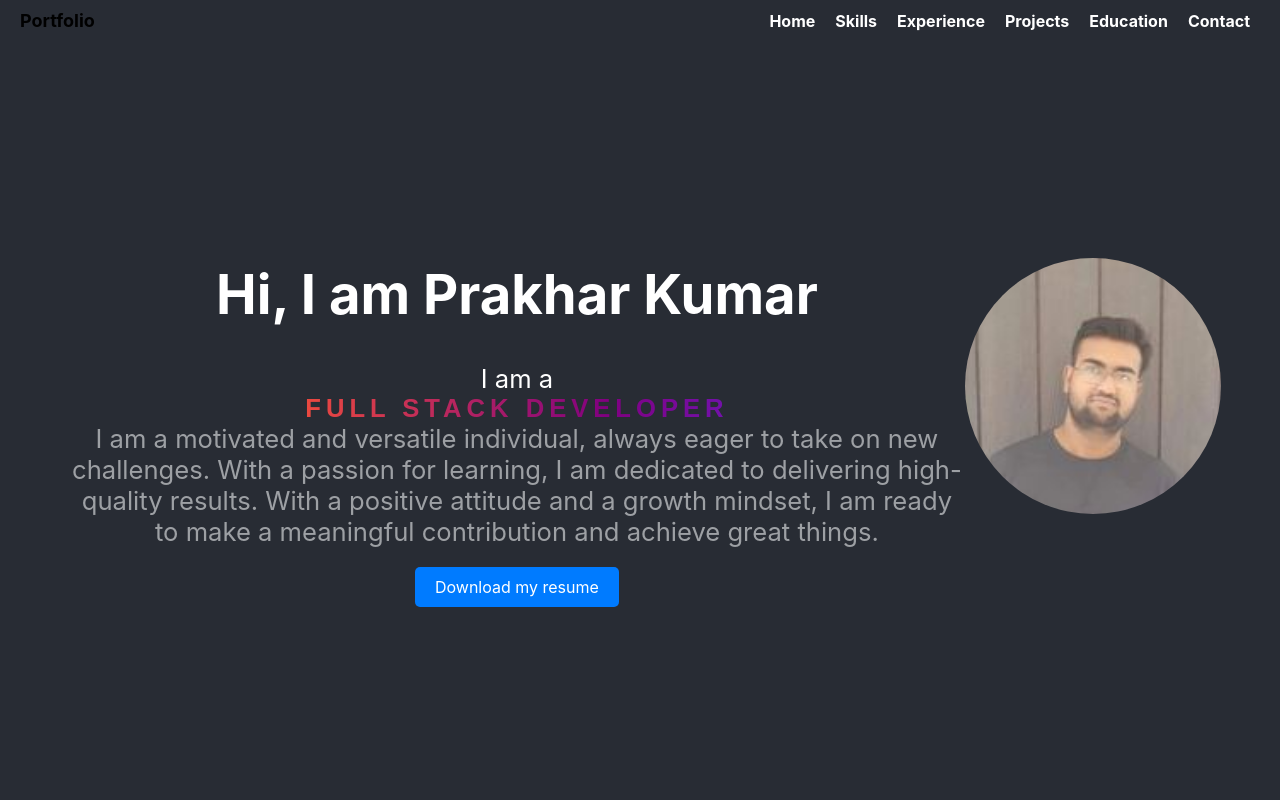
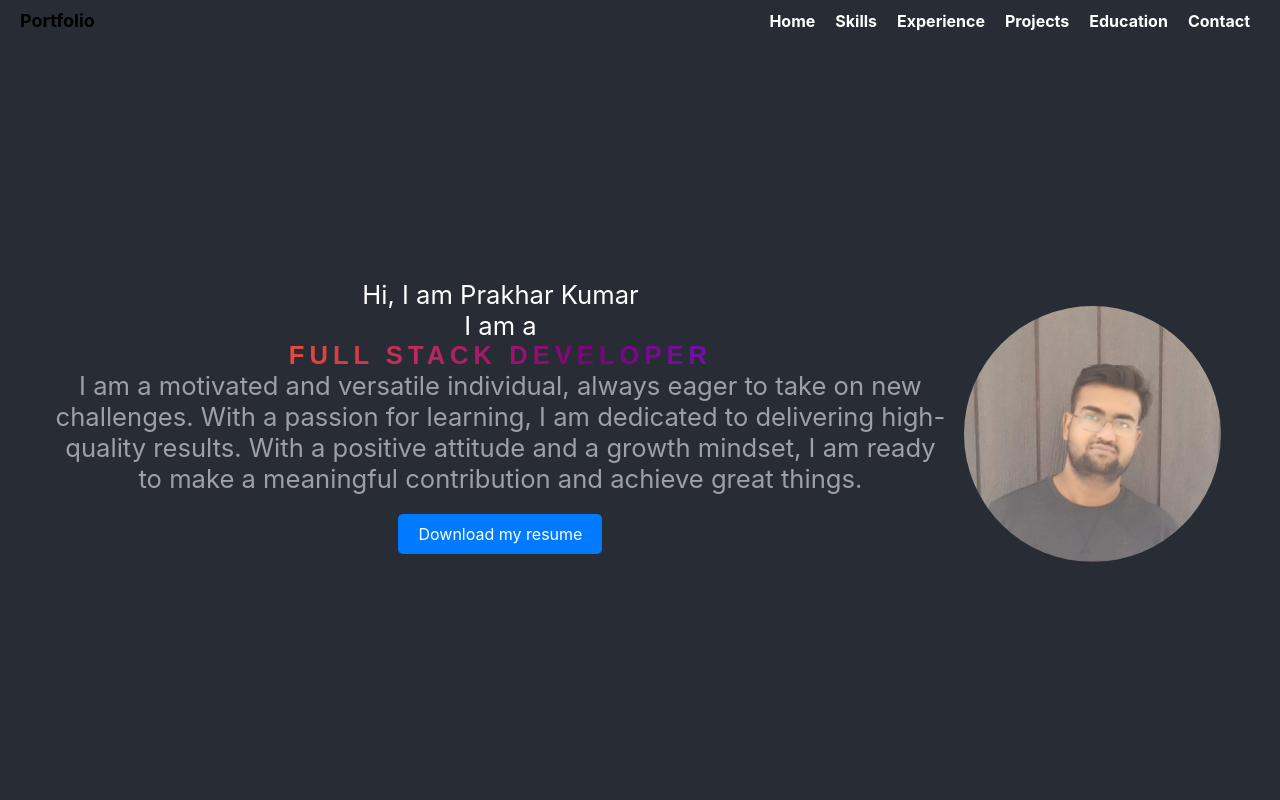
Before and after one commit to Prakhar1123/netlify, a React (Create React App) app: page / in a window 1280 px wide. Shown: the top 800 px of the page. Built offline with nearby package versions, Linux system fonts and the light colour scheme.

Commit message:
Update Header.js

```diff
--- a/src/components/Header.js
+++ b/src/components/Header.js
@@ -1,31 +1,49 @@
-import React from "react";
+import React, { useState, useEffect } from 'react';
 import './Header.css';
-import prakharImage from './prakharImage.jpg'
+import prakharImage from './prakhar.jpg';
 
 const Header = () => {
+  const [text, setText] = useState("Full Stack Developer");
+
+  useEffect(() => {
+    const animationInterval = setInterval(() => {
+      if (text === "Full Stack Developer") {
+        setText("Full Stack Developer");
+      } else {
+        setText("UI Developer");
+      }
+    }, 3000);
+
+    return () => {
+      clearInterval(animationInterval);
+    };
+  }, []);
+
   return (
-    <header id="header" className="header" role="banner">
-      <div className="content">
+    <header id="header" className="header">
       <div className="left-content">
         <div className="fixed-text">
-            <h1>Hi, I am Prakhar Kumar</h1>
+          <p>Hi, I am Prakhar Kumar</p>
           <p>I am a</p>
           <p className="animate-character">
-              <span className="full-stack-developer">Full Stack Developer</span>
+            <span className="full-stack-developer">{text}</span>
           </p>
           <p className='ps'>
             I am a motivated and versatile individual, always eager to take on new challenges. With a passion for learning, I am dedicated to delivering high-quality results. With a positive attitude and a growth mindset, I am ready to make a meaningful contribution and achieve great things.
           </p>
           <a
-              href="https://drive.google.com/uc?export=download&id=1lhe9ECTmuHoQEC23LpUahtcBdD_KsI0P"
-              download="PrakharKumar_Resume.pdf"
-              className="download-link button"
-              aria-label="Download my resume"
+            href="https://drive.google.com/uc?export=download&id=1lhe9ECTmuHoQEC23LpUahtcBdD_KsI0P
+            " download="PrakharKumar_Resume.pdf" className="download-link button"
           >
             Download my resume
           </a>
         </div>
-          <img src={prakharImage} alt="Image of Prakhar Kumar" className="my-image" />
+        <div className="right-content">
+          <div className="rotation-axis-container">
+            {/* Create several rotating lines (electromagnetic lines) */}
+            {/* Add more lines as needed */}
+          </div>
+          <img src={prakharImage} alt="Prakhar Kumar, a Full Stack Developer" className="my-image" />
         </div>
       </div>
     </header>
```
Lines whose indentation alone changed are shown as unchanged.
